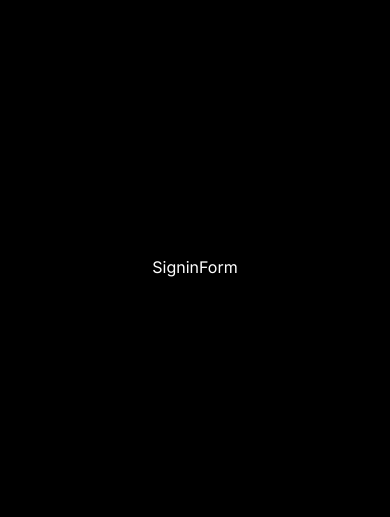
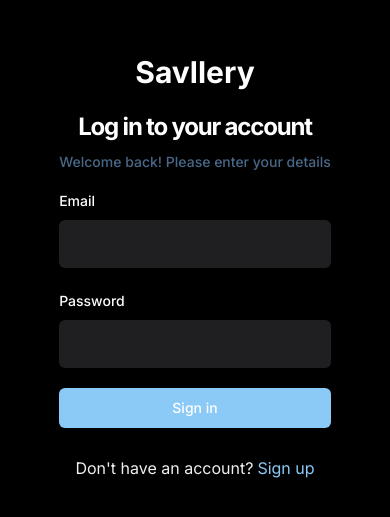
Before and after one commit to sarahkwak79/Saved-Social-Media-Post-Aggregator, a React (Vite) app: page /sign-in in a window 390 px wide. Shown: the part 155-672 px from the top of the page. Built offline with nearby package versions, Linux system fonts and the light colour scheme; no server answers.

Commit message:
sign-in form

```diff
--- a/src/_auth/forms/SigninForm.tsx
+++ b/src/_auth/forms/SigninForm.tsx
@@ -1,9 +1,129 @@
-import React from 'react'
+import * as z from "zod";
+import { zodResolver } from "@hookform/resolvers/zod";
+import { Link, useNavigate } from "react-router-dom";
+
+import { useToast } from "@/components/ui/use-toast";
+import {
+  Form,
+  FormControl,
+  FormField,
+  FormItem,
+  FormLabel,
+  FormMessage,
+} from "@/components/ui/form";
+import { Input } from "@/components/ui/input";
+import { Button } from "@/components/ui/button";
+import { useForm } from "react-hook-form";
+import { SigninValidation } from "@/lib/validation";
+import Loader from "@/components/ui/shared/Loader";
+
+import { useSignInAccount } from "@/lib/react-query/queriesAndMutations";
+import { useUserContext } from "@/context/AuthContext";
 
 const SigninForm = () => {
+  const { toast } = useToast();
+  const { checkAuthUser, isLoading: isUserLoading } = useUserContext();
+  const navigate = useNavigate();
+
+  const { mutateAsync: signInAccount } = useSignInAccount();
+
+  // 1. Define your form.
+  const form = useForm<z.infer<typeof SigninValidation>>({
+    resolver: zodResolver(SigninValidation),
+    defaultValues: {
+      email: "",
+      password: "",
+    },
+  });
+
+  async function onSubmit(values: z.infer<typeof SigninValidation>) {
+    const session = await signInAccount({
+      email: values.email,
+      password: values.password,
+    });
+
+    if (!session) {
+      return toast({ title: "Sign in failed. Please try again" });
+    }
+
+    const isLoggedIn = await checkAuthUser();
+
+    if (isLoggedIn) {
+      form.reset();
+
+      navigate("/");
+    } else {
+      return toast({ title: "Sign up failed. Please try again. " });
+    }
+  }
+
   return (
-    <div>SigninForm</div>
-  )
-}
+    <Form {...form}>
+      <div className="sm:w-420 flex-center flex-col">
+        <h1 className="text-3xl md:text-5xl font-bold">Savllery</h1>
 
-export default SigninForm
+        <h2 className="h3-bold md:h2-bold pt-5 sm:pt-12">
+          Log in to your account
+        </h2>
+        <p className="text-light-3 small-medium md:base-regular mt-2">
+          {" "}
+          Welcome back! Please enter your details
+        </p>
+
+        <form
+          onSubmit={form.handleSubmit(onSubmit)}
+          className="flex flex-col gap-5 w-full mt-4"
+        >
+          <FormField
+            control={form.control}
+            name="email"
+            render={({ field }) => (
+              <FormItem>
+                <FormLabel>Email</FormLabel>
+                <FormControl>
+                  <Input type="email" className="shad-input" {...field} />
+                </FormControl>
+                <FormMessage />
+              </FormItem>
+            )}
+          />
+          <FormField
+            control={form.control}
+            name="password"
+            render={({ field }) => (
+              <FormItem>
+                <FormLabel>Password</FormLabel>
+                <FormControl>
+                  <Input type="password" className="shad-input" {...field} />
+                </FormControl>
+                <FormMessage />
+              </FormItem>
+            )}
+          />
+          <Button type="submit" className="shad-button_primary">
+            {isUserLoading ? (
+              <div className="flex-center gap-2">
+                <Loader />
+                Loading...
+              </div>
+            ) : (
+              "Sign in"
+            )}
+          </Button>
+
+          <p className="text-small-regular text-light-2  text-center mt-2">
+            Don't have an account?
+            <Link
+              to="/sign-up"
+              className="text-primary-500 text-small-semibold ml-1"
+            >
+              Sign up
+            </Link>
+          </p>
+        </form>
+      </div>
+    </Form>
+  );
+};
+
+export default SigninForm;
--- a/src/context/AuthContext.tsx
+++ b/src/context/AuthContext.tsx
@@ -60,8 +60,8 @@
 
   useEffect(() => {
     if(
-        localStorage.getItem("cookieFallback") === "[]"
-        //localStorage.getItem("cookieFallback") === null
+        localStorage.getItem("cookieFallback") === "[]" ||
+        localStorage.getItem("cookieFallback") === null
     ) navigate("/sign-in")
 
     checkAuthUser()
--- a/src/lib/validation/index.ts
+++ b/src/lib/validation/index.ts
@@ -6,3 +6,8 @@
     email: z.string().email(),
     password: z.string().min(8, { message: "Password must be at least 8 characters"})
   });
+
+  export const SigninValidation = z.object({
+    email: z.string().email(),
+    password: z.string().min(8, { message: "Password must be at least 8 characters"})
+  });
```
